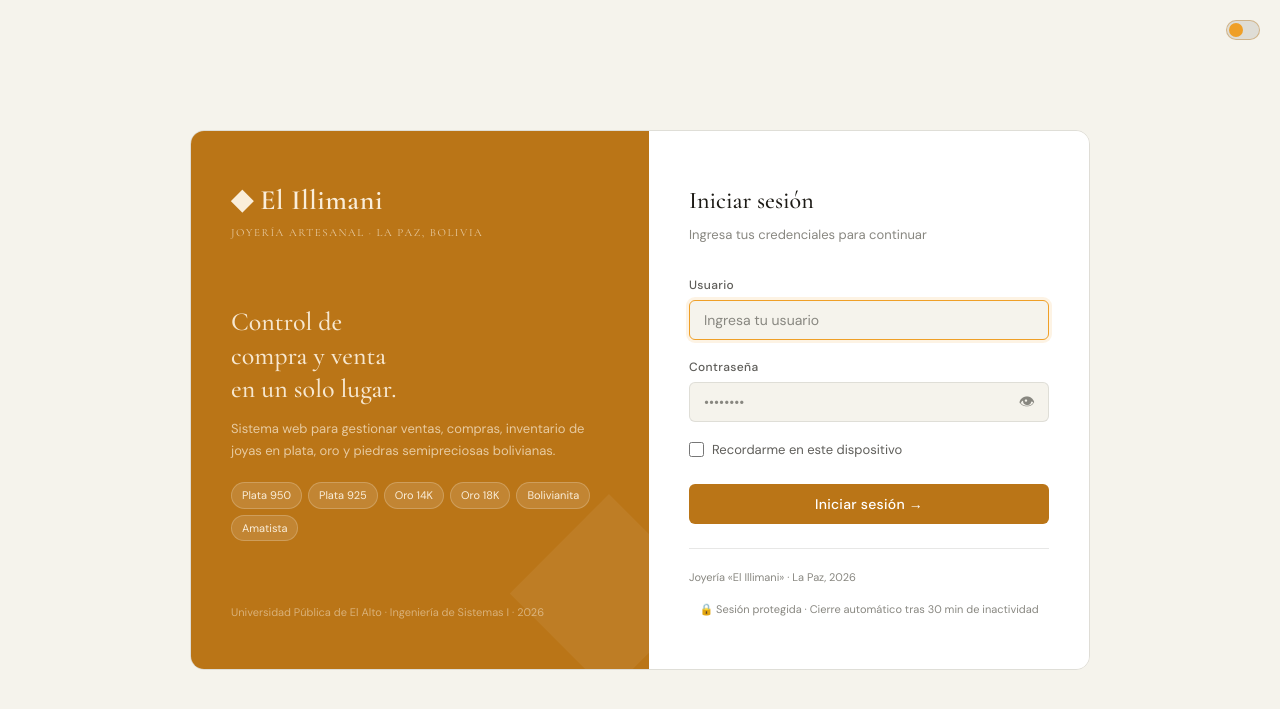
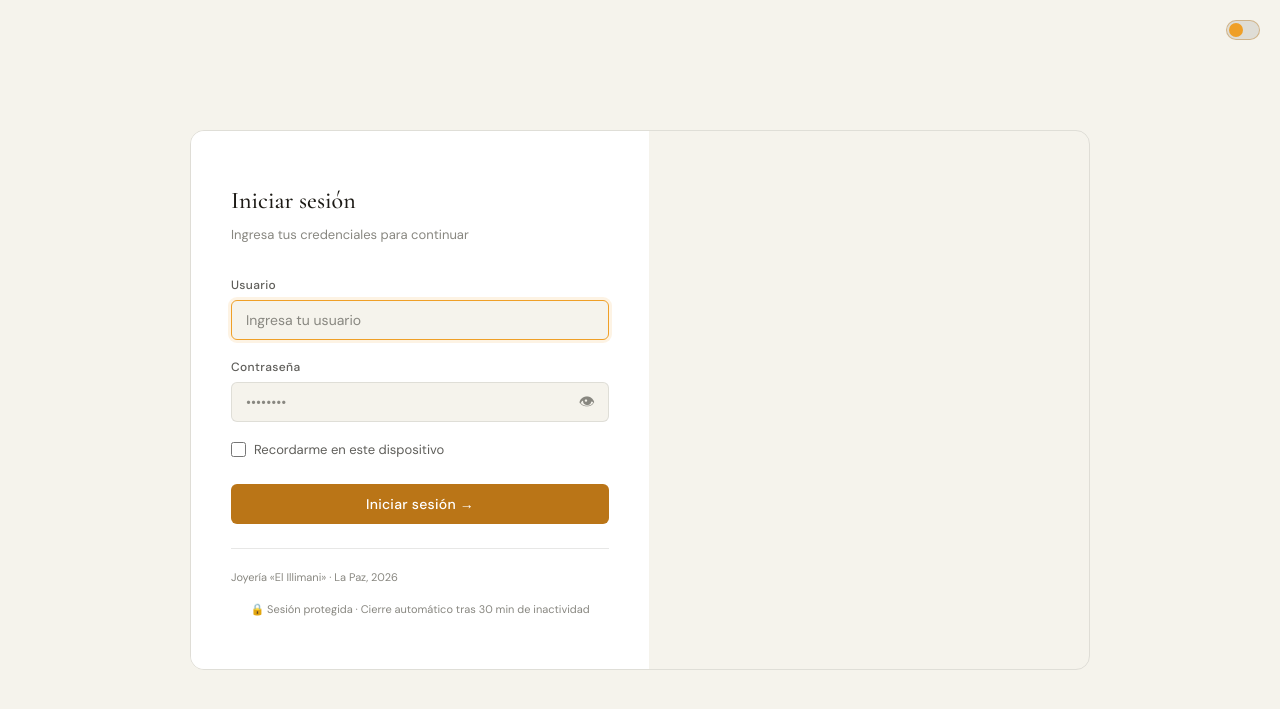
Before and after one commit to J-stark10/Sistema-Web-Joyeria, a Flask app: page /auth/login in a window 1280 px wide. Shown: the top 709 px of the page. Run offline with Flask 3, Linux system fonts and the light colour scheme.

Commit message:
Cambios de prueba html Login

```diff
--- a/app/templates/auth/login.html
+++ b/app/templates/auth/login.html
@@ -283,36 +283,7 @@
 
   <div class="login-wrapper">
 
-    <!-- ══ Panel izquierdo ══ -->
-    <div class="login-left">
-      <div class="left-brand">
-        <div class="left-brand-gem">◆ El Illimani</div>
-        <div class="left-brand-sub">Joyería Artesanal · La Paz, Bolivia</div>
-      </div>
 
-      <div class="left-copy">
-        <div class="left-copy-title">
-          Control de<br>compra y venta<br>en un solo lugar.
-        </div>
-        <div class="left-copy-desc">
-          Sistema web para gestionar ventas, compras,
-          inventario de joyas en plata, oro y piedras
-          semipreciosas bolivianas.
-        </div>
-        <div class="left-pills">
-          <span class="left-pill">Plata 950</span>
-          <span class="left-pill">Plata 925</span>
-          <span class="left-pill">Oro 14K</span>
-          <span class="left-pill">Oro 18K</span>
-          <span class="left-pill">Bolivianita</span>
-          <span class="left-pill">Amatista</span>
-        </div>
-      </div>
-
-      <div style="font-size:11px; color:rgba(250,238,218,0.5);">
-        Universidad Pública de El Alto · Ingeniería de Sistemas I · 2026
-      </div>
-    </div>
 
     <!-- ══ Panel derecho — Formulario ══ -->
     <div class="login-right">
```
